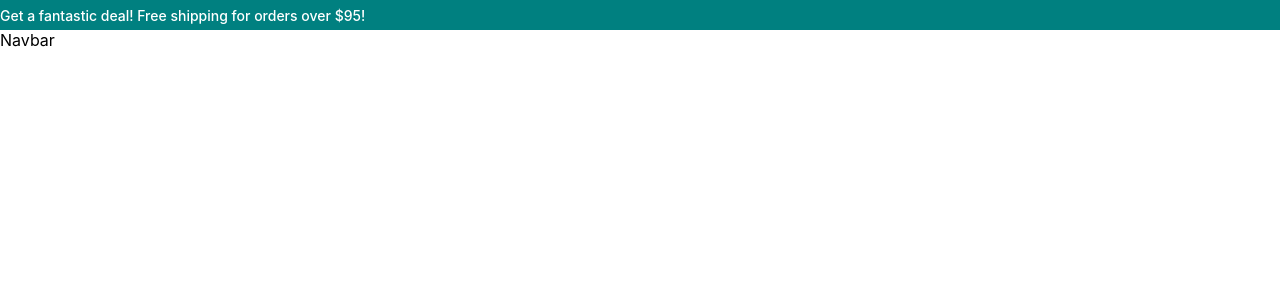
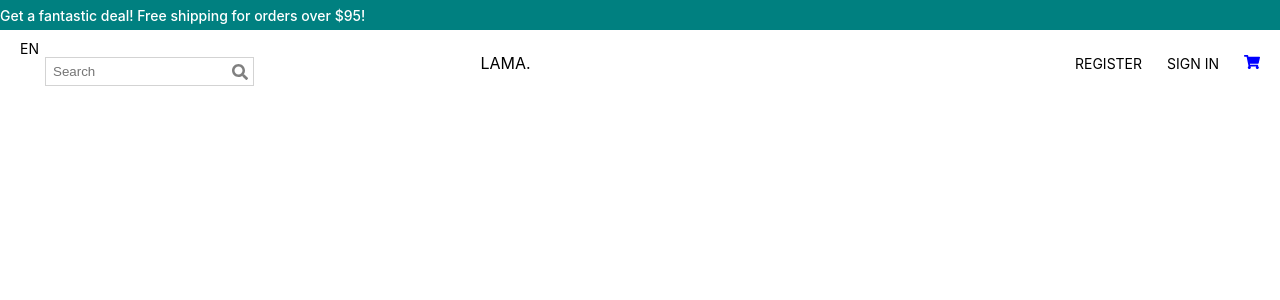
Before and after one commit to NayAungLin910/ecommerce-node-react-typescript, a React (Create React App) app in the folder frontend/: page / in a window 1280 px wide. Shown: the top 300 px of the page. Built offline with nearby package versions, Linux system fonts and the light colour scheme.

Commit message:
Add Navbar

```diff
--- a/frontend/package.json
+++ b/frontend/package.json
@@ -13,8 +13,10 @@
     "@types/react-dom": "^18.3.0",
     "@types/react-router-dom": "^5.3.3",
     "@types/redux-persist": "^4.3.1",
+    "@types/styled-components": "^5.1.34",
     "react": "^18.3.1",
     "react-dom": "^18.3.1",
+    "react-icons": "^5.3.0",
     "react-redux": "^9.1.2",
     "react-router-dom": "^6.26.2",
     "react-scripts": "^5.0.1",
--- a/frontend/src/components/Navbar.tsx
+++ b/frontend/src/components/Navbar.tsx
@@ -1,7 +1,97 @@
 import { FC } from "react";
+import styled from "styled-components";
+import { mobile } from "./css-helper/css-helper";
+import { FaSearch, FaShoppingCart } from "react-icons/fa";
+import { Link } from "react-router-dom";
+
+const Container = styled.div`
+  height: 60px;
+  ${mobile({ height: "50px" })}
+`;
+
+const Wrapper = styled.div`
+  padding: 10px 20px;
+  display: flex;
+  align-items: center;
+  justify-content: space-between;
+  ${mobile({ padding: "10px 0px" })}
+`;
+
+const Left = styled.span`
+  font-size: 14px;
+  cursor: pointer;
+  ${mobile({ display: "none" })}
+`;
+
+const Language = styled.span`
+  font-size: 14px;
+  cursor: pointer;
+  ${mobile({ display: "none" })}
+`;
+
+const SearchContainer = styled.div`
+  border: 0.5px solid lightgray;
+  display: flex;
+  align-items: center;
+  margin-left: 25px;
+  padding: 5px;
+`;
+const Input = styled.input`
+  border: none;
+  ${mobile({ width: "50px" })}
+`;
+
+const Center = styled.div`
+  flex: 1;
+  text-align: center;
+`;
+
+const Logo = styled.h1`
+  font-weight: bold;
+  ${mobile({ fontSize: "25px" })}
+`;
+
+const Right = styled.div`
+  flex: 1;
+  display: flex;
+  align-items: center;
+  justify-content: flex-end;
+  ${mobile({ flex: 2, justifyContent: "center" })}
+`;
+
+const MenuItem = styled.div`
+  font-size: 14px;
+  cursor: pointer;
+  margin-left: 25px;
+  ${mobile({ fontSize: "12px", marginLeft: "10px" })}
+`;
 
 const Navbar: FC<{}> = () => {
-    return <>Navbar</>
-}
+  return (
+    <>
+      <Container>
+        <Wrapper>
+          <Left>
+            <Language>EN</Language>
+            <SearchContainer>
+              <Input placeholder="Search" />
+              <FaSearch color="gray" fontSize={16} />
+            </SearchContainer>
+          </Left>
+          <Center>LAMA.</Center>
+          <Right>
+            <MenuItem>REGISTER</MenuItem>
+            <MenuItem>SIGN IN</MenuItem>
+            <Link to="/cart">
+              <MenuItem>
+                <FaShoppingCart color="blue" fontSize={16} />
+              </MenuItem>
+            </Link>
+          </Right>
+        </Wrapper>
+      </Container>
+    </>
+  );
+};
 
 export default Navbar;
--- a/frontend/src/components/css-helper/css-helper.ts
+++ b/frontend/src/components/css-helper/css-helper.ts
@@ -1 +1,9 @@
-import { css } from "styled-components"
+import { css, CSSObject } from "styled-components";
+
+export const mobile = (props: CSSObject) => {
+  return css`
+    @media only screen and (max-width: 380px) {
+      ${props}
+    }
+  `;
+};
```
Also changed, not shown: 1 other file (tests, documents, lock files or other folders).
